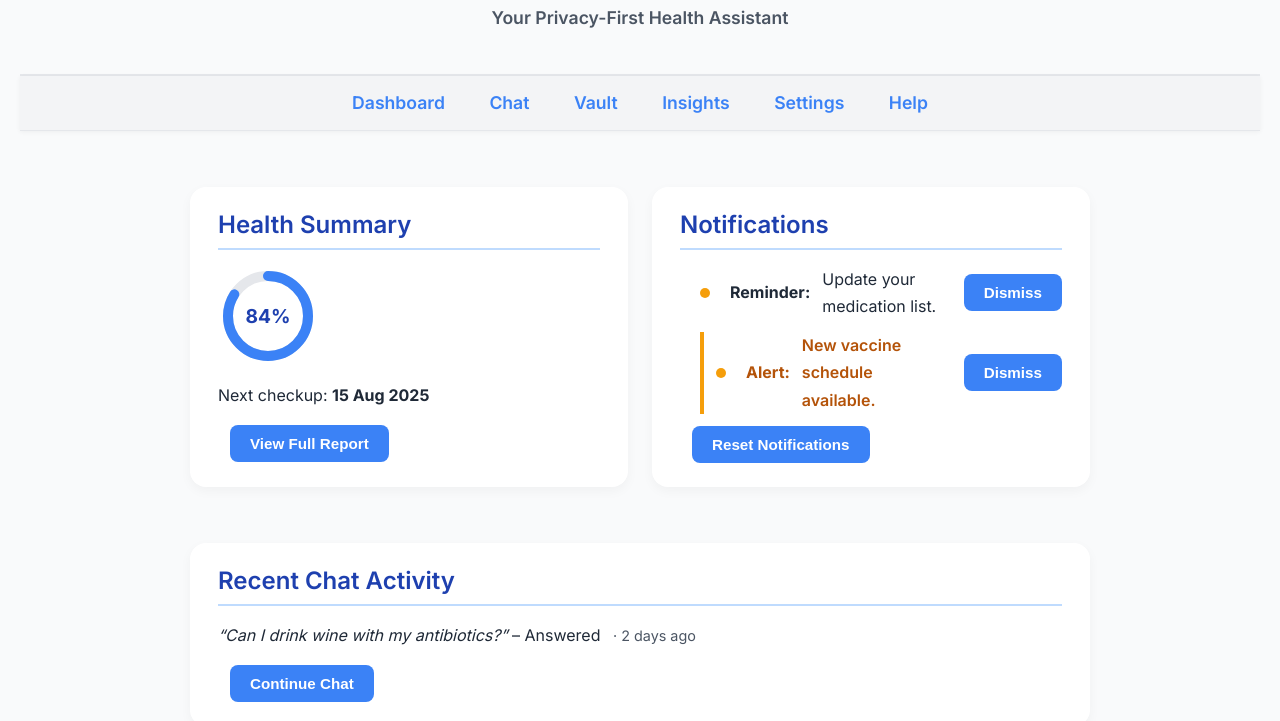
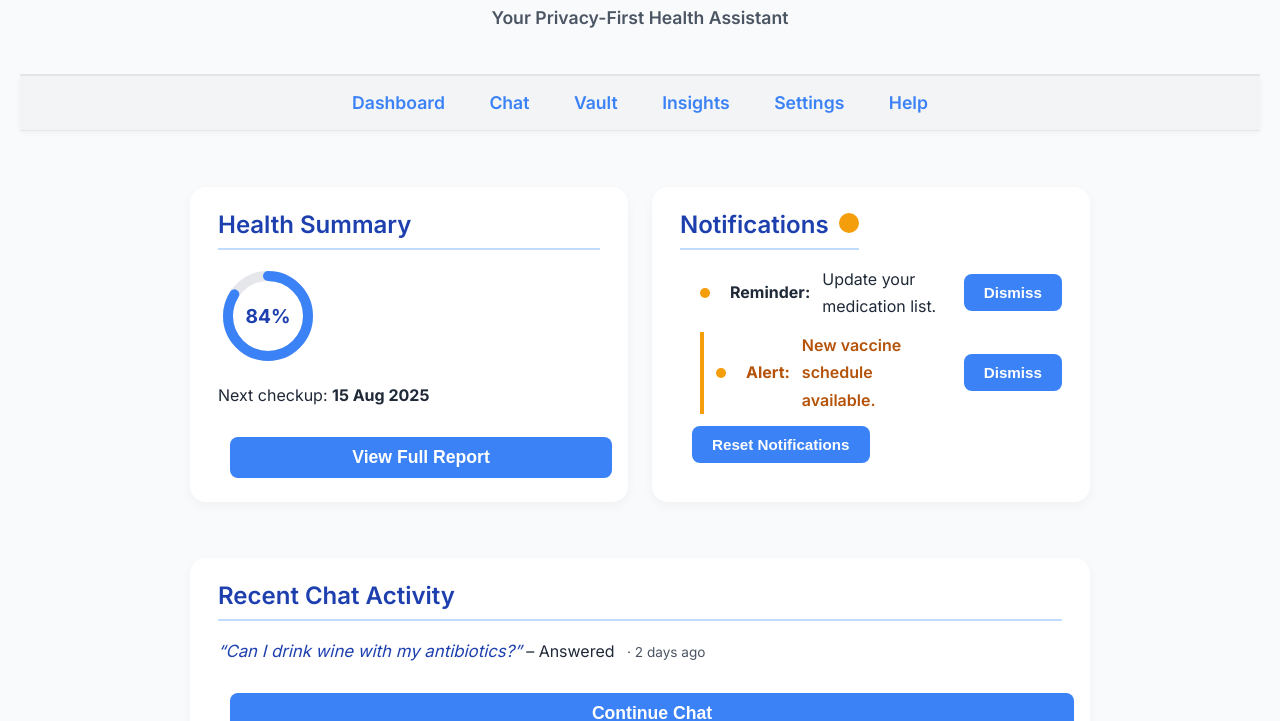
Before and after one commit to Zonish-Sheikh/zk-medibot, a plain HTML site: page index.html in a window 1280 px wide. Shown: the part 81-802 px from the top of the page. Drawn offline with Linux system fonts and the light colour scheme.

Commit message:
polish dashboard UI (Day 1-3) - Added sticky navigation bar - Notification badge with dynamic count - Fade-in animation for dashboard cards on scroll - Improved recent chat card styling - Updated JS to manage notification count and animations

```diff
--- a/css/style.css
+++ b/css/style.css
@@ -280,3 +280,85 @@ footer {
   font-size: 0.9rem;
   margin-left: 8px;
 }
+
+/* Sticky nav */
+.main-nav {
+  position: sticky;
+  top: 0;
+  z-index: 100;
+}
+
+/* Notification badge next to Notifications header */
+.notifications > h2 {
+  position: relative;
+  display: inline-block;
+  padding-right: 30px;
+}
+
+.notifications > h2::after {
+  content: attr(data-count);
+  position: absolute;
+  top: 2px;
+  right: 0;
+  background-color: var(--color-accent);
+  color: white;
+  font-weight: 700;
+  font-size: 0.75rem;
+  width: 20px;
+  height: 20px;
+  border-radius: 50%;
+  text-align: center;
+  line-height: 20px;
+  display: none;
+}
+
+/* Show badge if count > 0 */
+.notifications[data-count]:not([data-count="0"]) > h2::after {
+  display: inline-block;
+}
+
+/* Fade-in slide-up animation */
+@keyframes fadeSlideUp {
+  from {
+    opacity: 0;
+    transform: translateY(20px);
+  }
+  to {
+    opacity: 1;
+    transform: translateY(0);
+  }
+}
+
+.card.fade-in {
+  animation: fadeSlideUp 0.7s ease forwards;
+  opacity: 0;
+}
+
+/* Recent Chat card polish */
+.card p em {
+  font-style: italic;
+  font-size: 1.05rem;
+  color: var(--color-primary-dark);
+}
+
+.card p .chat-time {
+  color: var(--color-text-secondary);
+  font-size: 0.85rem;
+  font-weight: 500;
+  margin-left: 8px;
+  font-style: normal;
+}
+
+.card .zk-button {
+  margin-top: 12px;
+  width: 100%;
+  font-size: 1.1rem;
+}
+
+/* Responsive tweaks for sticky nav */
+@media (max-width: 600px) {
+  .main-nav li {
+    display: block;
+    margin: 8px 0;
+  }
+}
--- a/index.html
+++ b/index.html
@@ -50,7 +50,7 @@
         </section>
 
         <!--- NOTIFICATIONS CARD --------------------------------->
-        <section class="card notifications">
+        <section class="card notifications" data-count="2">
             <h2>Notifications</h2>
             <ul>
                 <li><span class="alert-dot"></span> <strong>Reminder:</strong> Update your medication list. <button
@@ -60,6 +60,7 @@
             </ul>
             <button id="resetNotifBtn">Reset Notifications</button>
         </section>
+
 
         <!-- RECENT CHAT CARD ----------------------------------->
         <section class="card">
--- a/js/main.js
+++ b/js/main.js
@@ -8,8 +8,14 @@ window.onload = () => {
       }
     });
   });
+
+  updateNotificationCount();
+
+  // Trigger fade-in animations for cards
+  setupFadeInOnScroll();
 };
 
+// Dismiss notification
 function dismissNotif(btn) {
   const li = btn.parentElement;
   li.style.display = 'none';
@@ -19,6 +25,8 @@ function dismissNotif(btn) {
   const dismissed = JSON.parse(localStorage.getItem('dismissedNotifs') || '[]');
   dismissed.push(li.textContent.replace('Dismiss', '').trim());
   localStorage.setItem('dismissedNotifs', JSON.stringify(dismissed));
+
+  updateNotificationCount();
 }
 
 // Reset notifications: clears localStorage and shows all notifications
@@ -30,7 +38,34 @@ function resetNotifications() {
     const btn = li.querySelector('button');
     if (btn) btn.disabled = false;
   });
+
+  updateNotificationCount();
 }
 
 // Attach event listener to the reset button
 document.getElementById('resetNotifBtn').addEventListener('click', resetNotifications);
+
+// Update notification badge count
+function updateNotificationCount() {
+  const notificationsSection = document.querySelector('.notifications');
+  const visibleNotifs = [...document.querySelectorAll('.notifications li')]
+    .filter(li => li.style.display !== 'none');
+  notificationsSection.setAttribute('data-count', visibleNotifs.length);
+}
+
+// Setup fade-in on scroll for cards using IntersectionObserver
+function setupFadeInOnScroll() {
+  const cards = document.querySelectorAll('.card');
+  const observer = new IntersectionObserver(entries => {
+    entries.forEach(entry => {
+      if (entry.isIntersecting) {
+        entry.target.classList.add('fade-in');
+        observer.unobserve(entry.target);
+      }
+    });
+  }, { threshold: 0.1 });
+
+  cards.forEach(card => {
+    observer.observe(card);
+  });
+}
```
